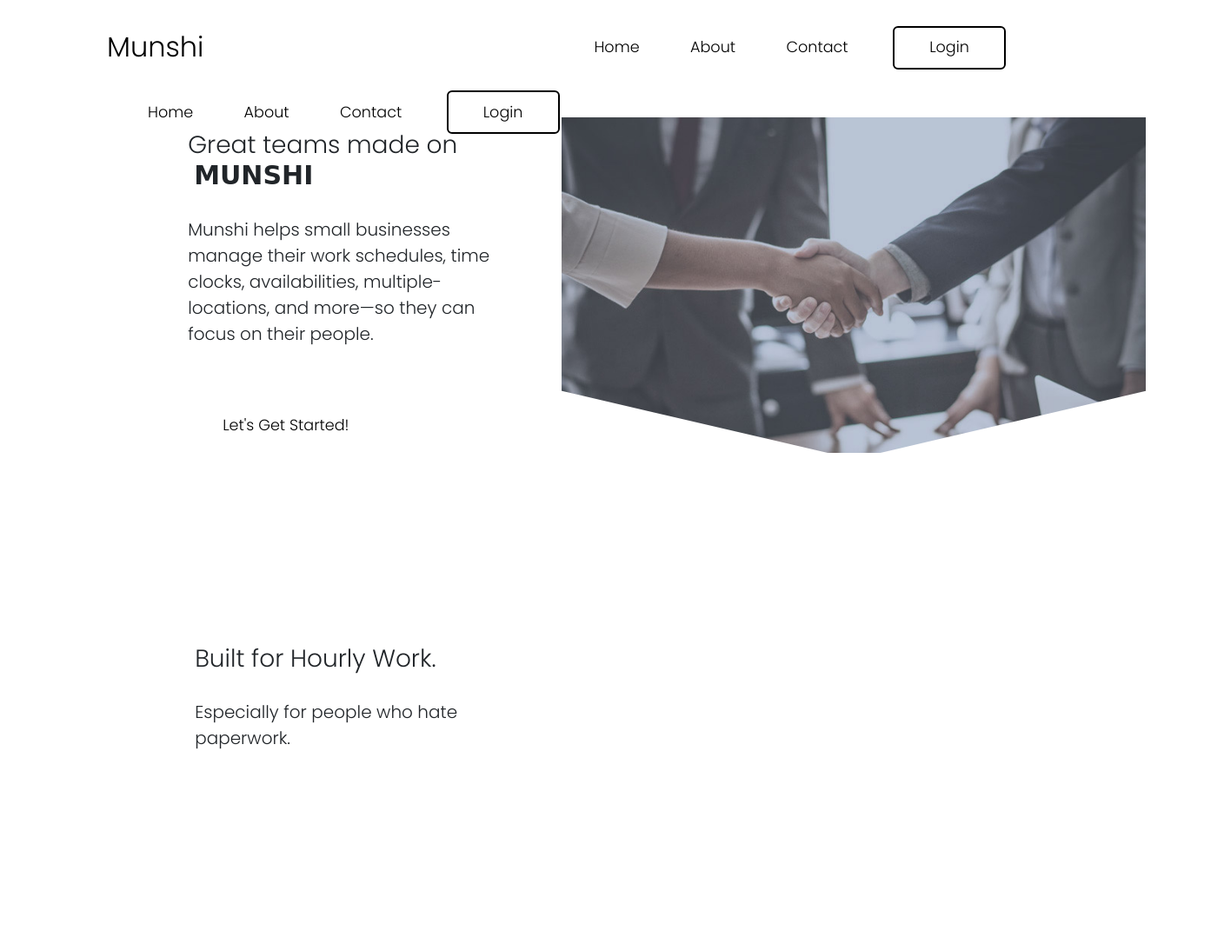
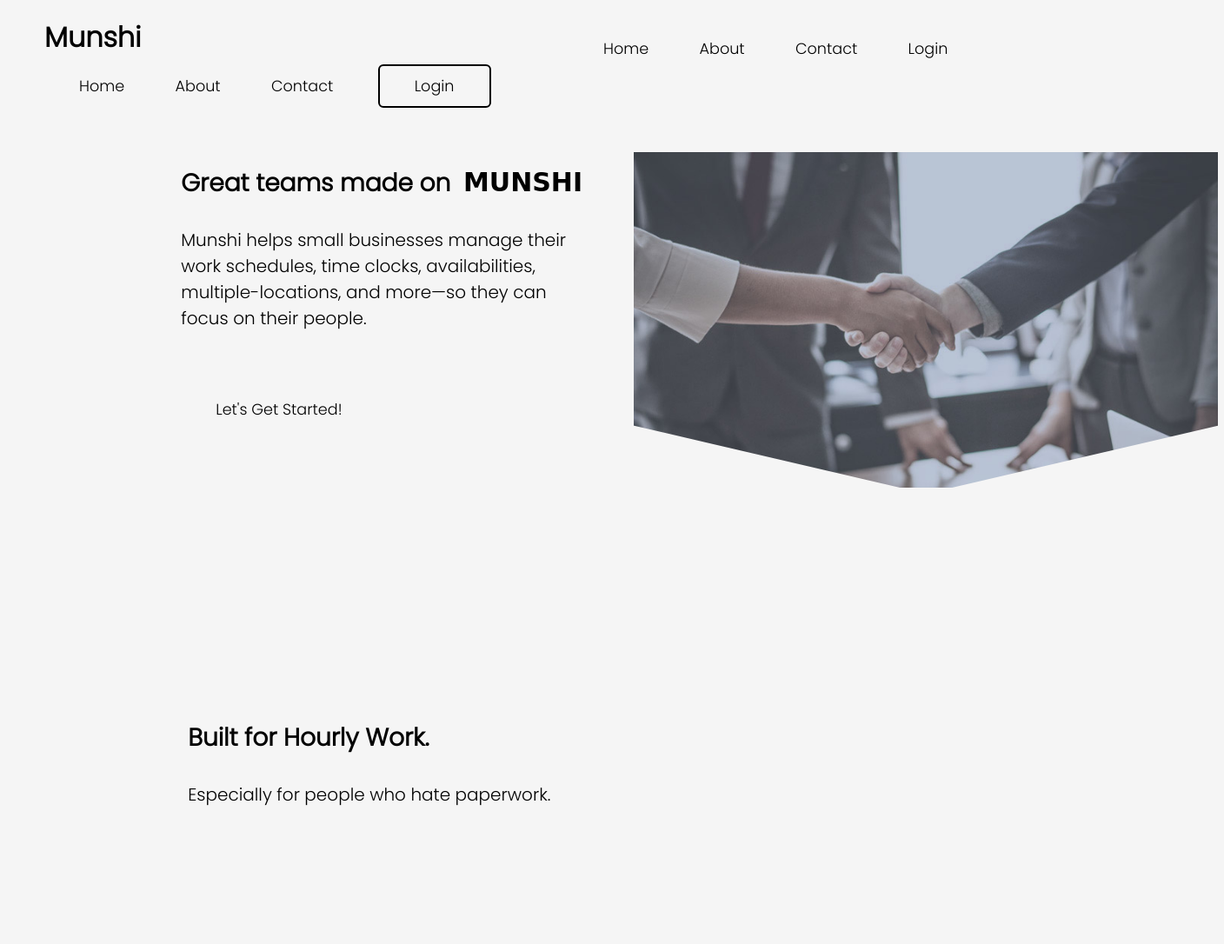
Before and after one commit to Patel-9825/Munshi.github.io, a website: page index.html in a window 1280 px wide. Shown: the top 1086 px of the page at 87% size, 1408 px wide, since content can reach past the window. Drawn offline with nearby package versions, Linux system fonts and the light colour scheme.

Commit message:
tried to fix second navbar

```diff
--- a/Content/app.css
+++ b/Content/app.css
@@ -25,11 +25,17 @@ header
     top: 0;
     left: 0;
     width: 100%;
-    padding: 20px 100px;
+    padding: 5px 30px;
     display: flex;
     justify-content: space-between;
     align-items: center;
     z-index: 99;
+}
+
+.navbar
+{
+    width: 100%;
+
 }
 
 .logo
@@ -315,7 +321,7 @@ header
 
 .section .container
 {
-    padding-top: 100px;
+    padding-top: 140px;
     padding-bottom: 70px;
     padding-left: 50px;
 }
--- a/header.html
+++ b/header.html
@@ -1,7 +1,7 @@
 
 <div class="navbar navbar-top">
-  <h2 class="logo">Munshi</h2>
   <nav class="navigation">
+    <h2 class="logo">Munshi</h2>
     <a href="index.html">Home</a>
     <a href="about.html">About</a>
     <a href="contact.html">Contact</a>
@@ -13,6 +13,6 @@
     <a href="index.html">Home</a>
     <a href="about.html">About</a>
     <a href="contact.html">Contact</a>
-    <button onclick="window.location.href='login.html'" class="btnLogin">Login</button>
+    <a href="#">Login</button>
   </nav>
 </div>
--- a/index.html
+++ b/index.html
@@ -6,7 +6,7 @@
     <meta name="viewport" content="width=device-width, initial-scale=1.0" />
     <title>Welcome</title>
     <link rel="stylesheet" href="./Content/app.css" />
-    <link rel="stylesheet" href="https://maxcdn.bootstrapcdn.com/bootstrap/4.5.2/css/bootstrap.min.css">
+    <!-- <link rel="stylesheet" href="https://maxcdn.bootstrapcdn.com/bootstrap/4.5.2/css/bootstrap.min.css"> -->
 
   </head>
   <body>
```
